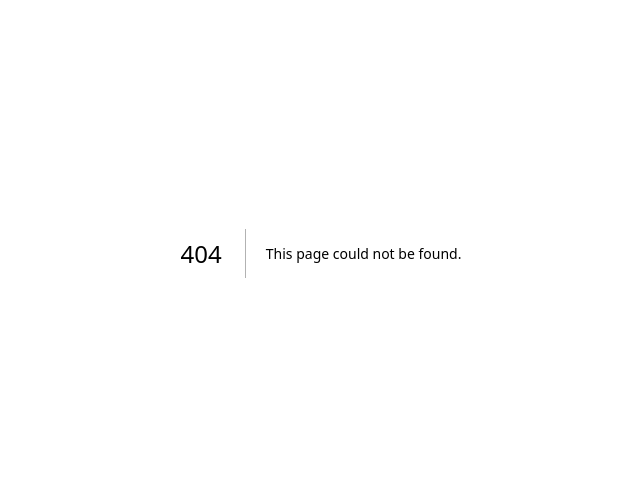
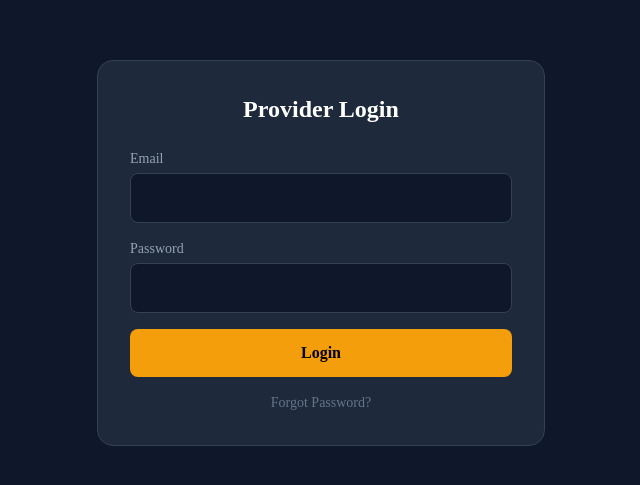
Before and after one commit to AadiJ1in/LatestPTPAL, a Next.js app: page /therapist/login in a window 1280 px wide. Before the commit this address had no page. Shown: the part 147-632 px from the top of the page, without its empty margins (319-959 px from the left). Built offline with nearby package versions, Linux system fonts and the light colour scheme.

Commit message:
Create page.tsx

```diff
--- /dev/null
+++ b/app/therapist/login/page.tsx
@@ -0,0 +1,51 @@
+"use client";
+import { useState } from "react";
+import { useRouter } from "next/navigation";
+
+export default function TherapistLogin() {
+  const [email, setEmail] = useState("");
+  const [password, setPassword] = useState("");
+  const router = useRouter();
+
+  const handleLogin = (e: React.FormEvent) => {
+    e.preventDefault();
+    // In real app: Supabase Auth signInWithPassword
+    router.push('/therapist/dashboard');
+  };
+
+  return (
+    <div className="min-h-screen bg-slate-900 flex items-center justify-center p-4">
+      <div className="w-full max-w-md bg-slate-800 p-8 rounded-2xl border border-slate-700">
+        <h1 className="text-2xl font-bold text-white mb-6 text-center">Provider Login</h1>
+        <form onSubmit={handleLogin} className="space-y-4">
+          <div>
+            <label className="block text-sm text-slate-400 mb-1">Email</label>
+            <input
+              type="email"
+              value={email}
+              onChange={(e) => setEmail(e.target.value)}
+              className="w-full bg-slate-900 border border-slate-700 text-white p-3 rounded-lg focus:outline-none focus:border-ptpal-gold"
+              required
+            />
+          </div>
+          <div>
+            <label className="block text-sm text-slate-400 mb-1">Password</label>
+            <input
+              type="password"
+              value={password}
+              onChange={(e) => setPassword(e.target.value)}
+              className="w-full bg-slate-900 border border-slate-700 text-white p-3 rounded-lg focus:outline-none focus:border-ptpal-gold"
+              required
+            />
+          </div>
+          <button type="submit" className="w-full bg-ptpal-gold hover:bg-yellow-500 text-black font-bold py-3 rounded-lg mt-4">
+            Login
+          </button>
+        </form>
+        <p className="text-center text-sm text-slate-500 mt-4">
+          <a href="#" className="hover:text-white">Forgot Password?</a>
+        </p>
+      </div>
+    </div>
+  );
+}
```
